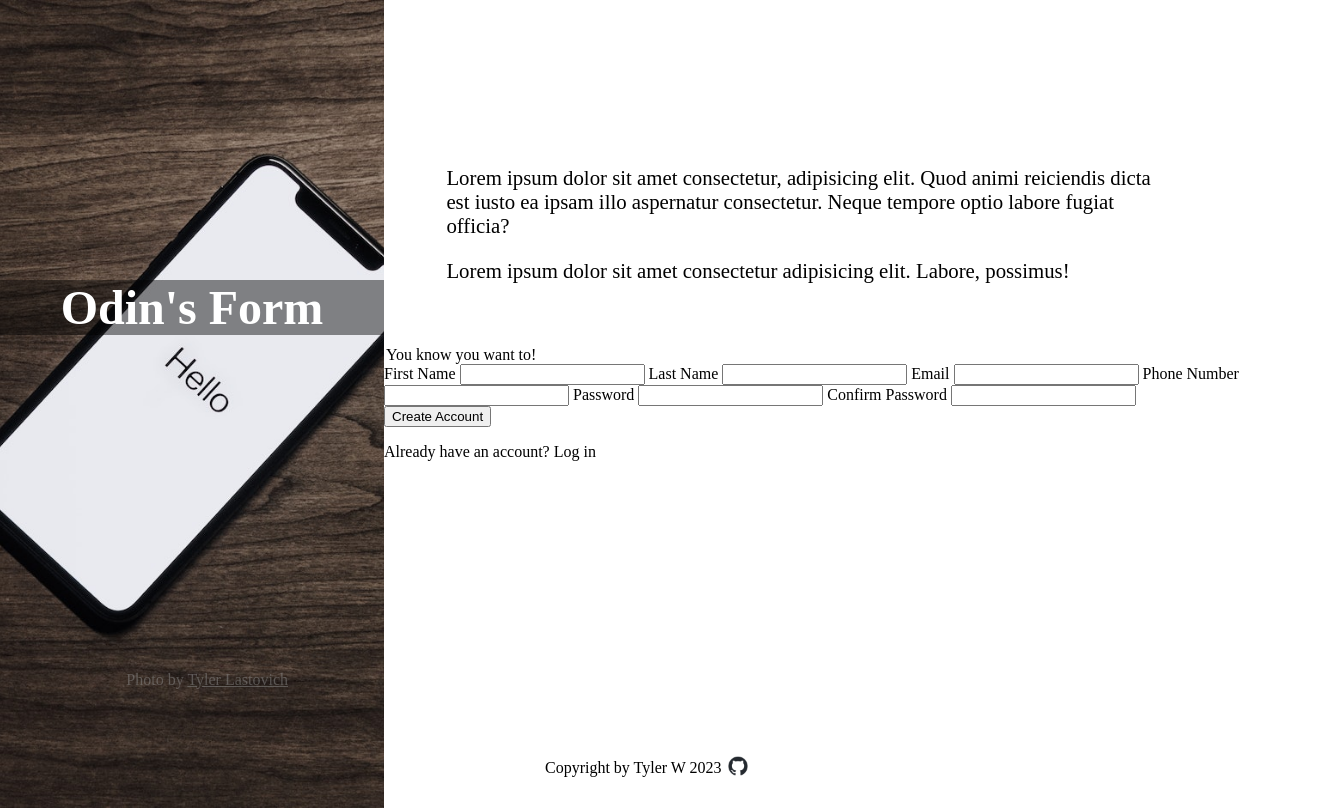
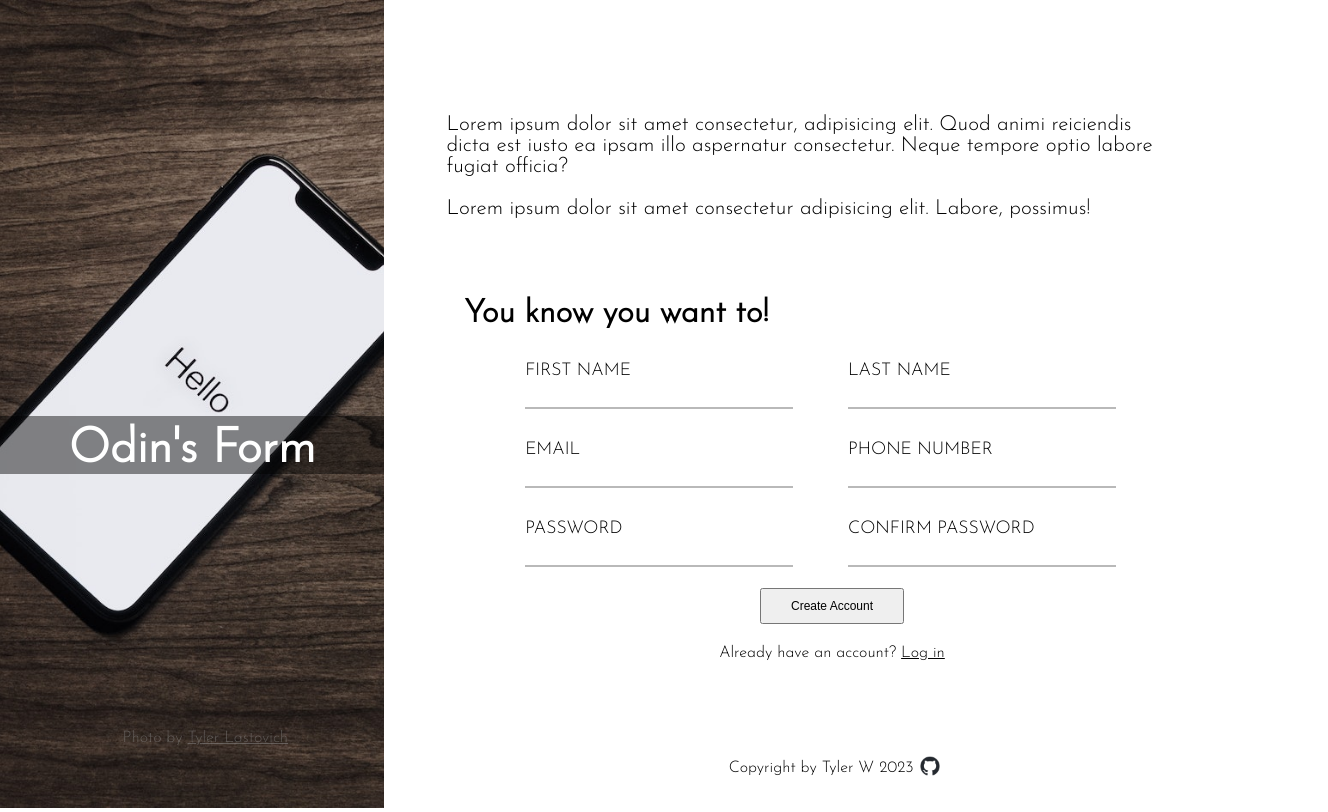
Before and after one commit to JustSomeGuyy/TOP-SignUpForm, a plain HTML site: page index.html in a window 1280 px wide. Shown: the whole page, 1328 px wide, since content can reach past the window. Drawn offline with Linux system fonts and the light colour scheme.

Commit message:
completed form assignment

```diff
--- a/index.html
+++ b/index.html
@@ -5,13 +5,16 @@
     <meta http-equiv="X-UA-Compatible" content="IE=edge">
     <meta name="viewport" content="width=device-width, initial-scale=1.0">
     <link rel="stylesheet" href="styles.css">
+    <link rel="preconnect" href="https://fonts.googleapis.com">
+    <link rel="preconnect" href="https://fonts.gstatic.com" crossorigin>
+    <link href="https://fonts.googleapis.com/css2?family=Josefin+Sans:wght@300&display=swap" rel="stylesheet">
     <title>The Odin Project Sign-Up Form</title>
 </head>
 <body>
     <div class="sidebar">
         <img src="images/phone.jpg" style="width: 30vw; height: 101vh;" alt="">
         <div class="logo-credit">
-        <h2 class="logo">Odin's Form</h2>
+        <h1 class="logo">Odin's Form</h1>
         <p class="photo-credit">Photo by <a href="https://www.pexels.com/photo/black-iphone-7-on-brown-table-699122/">Tyler Lastovich</a></p>
         </div>
     </div>
@@ -21,30 +24,41 @@
             <p>Lorem ipsum dolor sit amet consectetur adipisicing elit. Labore, possimus!</p>
         </div>
         <div class="formArea">
+            <h2 class="form-head">You know you want to!</h2>
             <form action="#">
-                <legend class="form-head">You know you want to!</legend>
-                    <label for="first_name" class="left">First Name</label>
-                    <input type="text" name="first_name" id="first_name" class="left" required>
-                    <label for="last-name" class="right">Last Name</label>
-                    <input type="text" name="last-name" id="last-name" class="right" required>
-                    <label for="email" class="left">Email</label>
-                    <input type="text" name="email" id="email" class="left" required>
-                    <label for="phone" class="right">Phone Number</label>
-                    <input type="number" name="phone" id="phone" max="10" class="right" required>
-                    <label for="password" class="left">Password</label>
-                    <input type="password" name="password" id="password" class="left" required>
-                    <label for="confirmed" class="right">Confirm Password</label>
-                    <input type="password" name="confirmed" id="confirmed" class="right" required>
-
+                    <div class="form-section">
+                        <label for="first_name" class="left">FIRST NAME</label>
+                        <input type="text" name="first_name" id="first_name" required>
+                    </div>
+                    <div class="form-section">
+                        <label for="last-name" class="right">LAST NAME</label>
+                        <input type="text" name="last-name" id="last-name" required>
+                    </div>
+                    <div class="form-section">
+                        <label for="email" class="left">EMAIL</label>
+                        <input type="text" name="email" id="email" required>
+                    </div>
+                    <div class="form-section">
+                        <label for="phone" class="right">PHONE NUMBER</label>
+                        <input type="number" name="phone" id="phone" max="10" required>
+                    </div>
+                    <div class="form-section">
+                        <label for="password" class="left">PASSWORD</label>
+                        <input type="password" name="password" id="password" required>
+                    </div>
+                    <div class="form-section">
+                        <label for="confirmed" class="right">CONFIRM PASSWORD</label>
+                        <input type="password" name="confirmed" id="confirmed" required>
+                    </div>
             </form>
         </div>
     </div>
-    <button type="submit">Create Account</button>
+    <div class="button"><button type="submit">Create Account</button></div>
     <div class="login">
         <p>Already have an account? <a href="#">Log in</a></p>
     </div>
     <div class="footer">
-        Copyright by Tyler W 2023 <a href="#"><img src="images/github-mark.png" style="width: 20px; margin-left: .4em;" alt="github logo"></a>
+        Copyright by Tyler W 2023 <a href="https://github.com/JustSomeGuyy"><img src="images/github-mark.png" style="width: 20px; margin-left: .4em;" alt="github logo"></a>
     </div>
 </body>
 </html>
--- a/styles.css
+++ b/styles.css
@@ -1,10 +1,20 @@
 :root {
     box-sizing: border-box;
+    font-family: 'Josefin Sans', sans-serif;
+}
+
+input::-webkit-outer-spin-button,
+input::-webkit-inner-spin-button {
+  -webkit-appearance: none;
+  margin: 0;
+}
+
+/* Firefox */
+input[type=number] {
+  -moz-appearance: textfield;
 }
 
 body {
-    background-color: white;
-    /* display: flex; */
     margin: 0;
 }
 
@@ -25,7 +35,7 @@ a {
 }
 
 .main-header {
-    margin: 7em 6em 2em 3em;
+    margin: 4.5em 6em 2em 3em;
     font-size: 1.3em;
 }
 
@@ -41,7 +51,7 @@ a {
 
 .logo-credit{
     position: absolute;
-    top: 30%;
+    top: 48%;
     display: flex;
     flex-direction: column;
     z-index: 1;
@@ -54,11 +64,12 @@ a {
     background-color: rgba(0, 0, 0, 0.454);
     color: white;
     width: 30vw;
+    padding-top: .2em;
 }
 
 .photo-credit {
     position: absolute;
-    bottom: -245%;
+    bottom: -210%;
     right: 10%;
     color: rgba(149, 149, 149, 0.46);
 }
@@ -67,23 +78,73 @@ a {
     text-decoration: underline;
 }
 
-.formArea {
+form {
     display: flex;
     align-items: center;
-    justify-content: space-around;
+    justify-content: center;
     flex-wrap: wrap;
     flex-direction: row;
+    /* padding-right: 1em; */
+}
+ .formArea h2 {
+    position: relative;
+    left: 2em;
+    font-size: 2em;
+    margin: .5em;
+ }
+
+label {
+    display: block;
+    padding-bottom: .3em;
 }
 
+input {
+    width: 15em;
+    border-top: hidden;
+    border-left: hidden;
+    border-right: hidden;
+    border-bottom: 2px solid rgb(185, 185, 185);
+    font-size: 1.1em;
+    text-decoration: none;
+    margin-right: 1.3em;
+}
 
+.form-section {
+    margin: 1em;
+}
+
+label {
+    font-size: 1.1em;
+}
+
+.button {
+    display: flex;
+    justify-content: center;
+    align-items: center;
+    padding: .3em;
+}
+
+button {
+    height: 3em;
+    width: 12em;
+    font-size: .75em;
+}
+
+.login {
+    display: flex;
+    justify-content: center;
+}
+
+.login a {
+    text-decoration: underline;
+}
 
 .footer {
     display: flex;
-    justify-content: center;
     align-items: center;
     z-index: 1;
     position: absolute;
-    right: 40%;
+    right: 25%;
     bottom: 0px;
     padding: 20px;
 }
```
